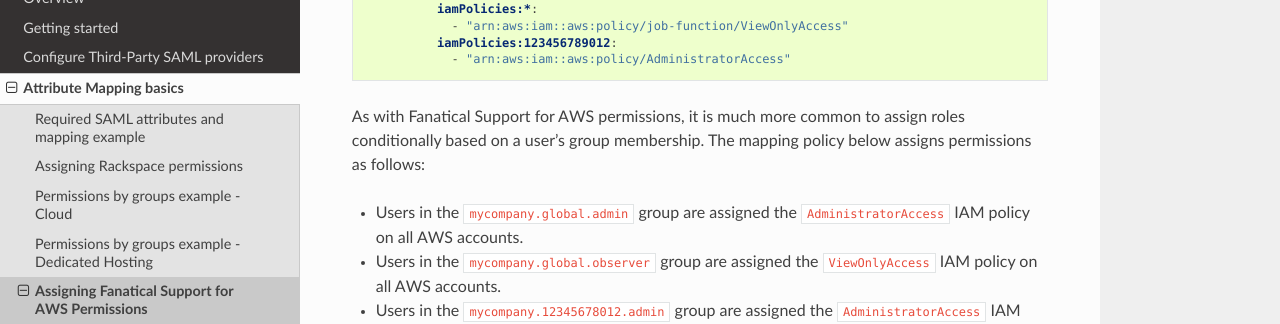
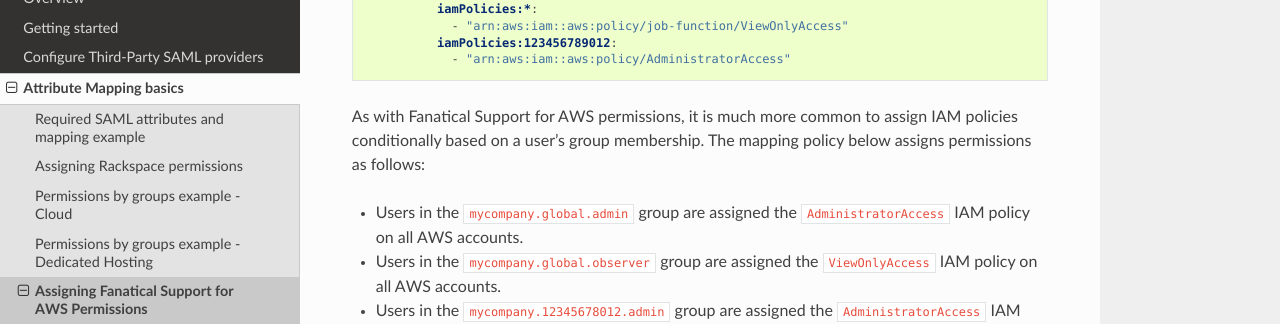
Before and after one commit to rackerlabs/docs-rackspace-federation, a Sphinx documentation site: the page built from doc/attribmapping-basics/faws-mapping.rst, in a window 1280 px wide and 900 px high, scrolled down 1469 px. Shown: the part 151-475 px from the top of the window. Built offline with Sphinx 7.4.7 and the Read the Docs theme 2.0.0, drawn with Linux system fonts in a browser that asks for light colours; the version number could not be read and is left out.

Commit message:
roles -> IAM policies

```diff
--- a/doc/attribmapping-basics/faws-mapping.rst
+++ b/doc/attribmapping-basics/faws-mapping.rst
@@ -72,7 +72,7 @@
             iamPolicies:123456789012:
               - "arn:aws:iam::aws:policy/AdministratorAccess"
 
-As with Fanatical Support for AWS permissions, it is much more common to assign roles conditionally based on a user's group membership. The mapping policy below assigns permissions as follows:
+As with Fanatical Support for AWS permissions, it is much more common to assign IAM policies conditionally based on a user's group membership. The mapping policy below assigns permissions as follows:
 
 * Users in the ``mycompany.global.admin`` group are assigned the ``AdministratorAccess`` IAM policy on all AWS accounts.
 * Users in the ``mycompany.global.observer`` group are assigned the ``ViewOnlyAccess`` IAM policy on all AWS accounts.
```
